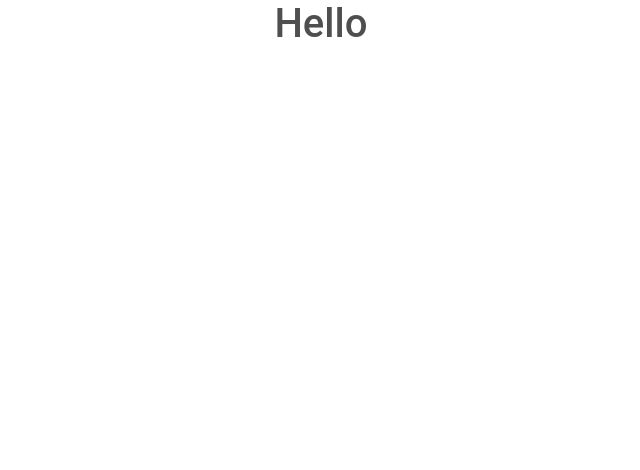
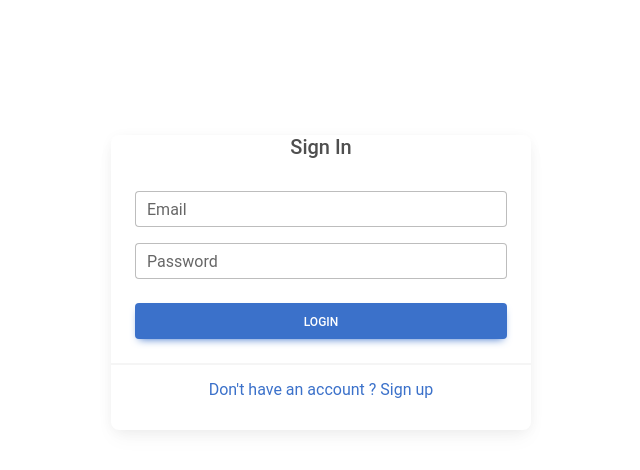
Before and after one commit to vsrathod39/tour_app_may_2022, a React (Create React App) app in the folder client/: page /login in a window 1280 px wide. Shown: the top 470 px of the page, without its empty margins (319-959 px from the left). Built offline with nearby package versions, Linux system fonts and the light colour scheme; the HTML template or start-up script is replaced by a standard one.

Commit message:
login form front-end completed

```diff
--- a/client/src/App.js
+++ b/client/src/App.js
@@ -1,9 +1,21 @@
 import "./App.css";
+import { ToastContainer } from "react-toastify";
+import { BrowserRouter, Routes, Route } from "react-router-dom";
+import Home from "./pages/home";
+import Login from "./pages/login";
+import Register from "./pages/register";
 
 function App() {
   return (
     <div className="App">
-      <h1>Hello</h1>
+      <ToastContainer />
+      <BrowserRouter>
+        <Routes>
+          <Route path="/" element={<Home />} />
+          <Route path="/login" element={<Login />} />
+          <Route path="/register" element={<Register />} />
+        </Routes>
+      </BrowserRouter>
     </div>
   );
 }
--- /dev/null
+++ b/client/src/pages/home.js
@@ -0,0 +1,7 @@
+import React from "react";
+
+function home() {
+  return <div>Home</div>;
+}
+
+export default home;
--- /dev/null
+++ b/client/src/pages/login.js
@@ -0,0 +1,82 @@
+import React, { useState, useEffect } from "react";
+import {
+  MDBCard,
+  MDBCardBody,
+  MDBCardFooter,
+  MDBInput,
+  MDBValidation,
+  MDBBtn,
+  MDBIcon,
+  MDBSpinner,
+} from "mdb-react-ui-kit";
+import { Link } from "react-router-dom";
+
+const initialState = {
+  email: "",
+  password: "",
+};
+
+function Login() {
+  const [formValue, setFormValue] = useState(initialState);
+  const { email, password } = formValue;
+
+  const handleSubmit = () => {};
+  const onInputChange = () => {};
+
+  return (
+    <div
+      style={{
+        margin: "auto",
+        padding: "15px",
+        maxWidth: "450px",
+        alignContent: "center",
+        marginTop: "120px",
+      }}
+    >
+      <MDBCard alignment="center">
+        <MDBIcon fas icon="user-circle" className="fa-2x" />
+        <h5>Sign In</h5>
+        <MDBCardBody>
+          <MDBValidation onSubmit={handleSubmit} noValidate className="row g-3">
+            <div className="col-md-12">
+              <MDBInput
+                label="Email"
+                type="email"
+                value={email}
+                name="email"
+                onChange={onInputChange}
+                required
+                invalid
+                validation="Please provide your email"
+              />
+            </div>
+            <div className="col-md-12">
+              <MDBInput
+                label="Password"
+                type="password"
+                value={password}
+                name="password"
+                onChange={onInputChange}
+                required
+                invalid
+                validation="Please provide your password"
+              />
+            </div>
+            <div className="col-12">
+              <MDBBtn style={{ width: "100%" }} className="mt-2">
+                Login
+              </MDBBtn>
+            </div>
+          </MDBValidation>
+        </MDBCardBody>
+        <MDBCardFooter>
+          <Link to="/register">
+            <p>Don't have an account ? Sign up</p>
+          </Link>
+        </MDBCardFooter>
+      </MDBCard>
+    </div>
+  );
+}
+
+export default Login;
--- /dev/null
+++ b/client/src/pages/register.js
@@ -0,0 +1,7 @@
+import React from "react";
+
+function register() {
+  return <div>Register</div>;
+}
+
+export default register;
```
